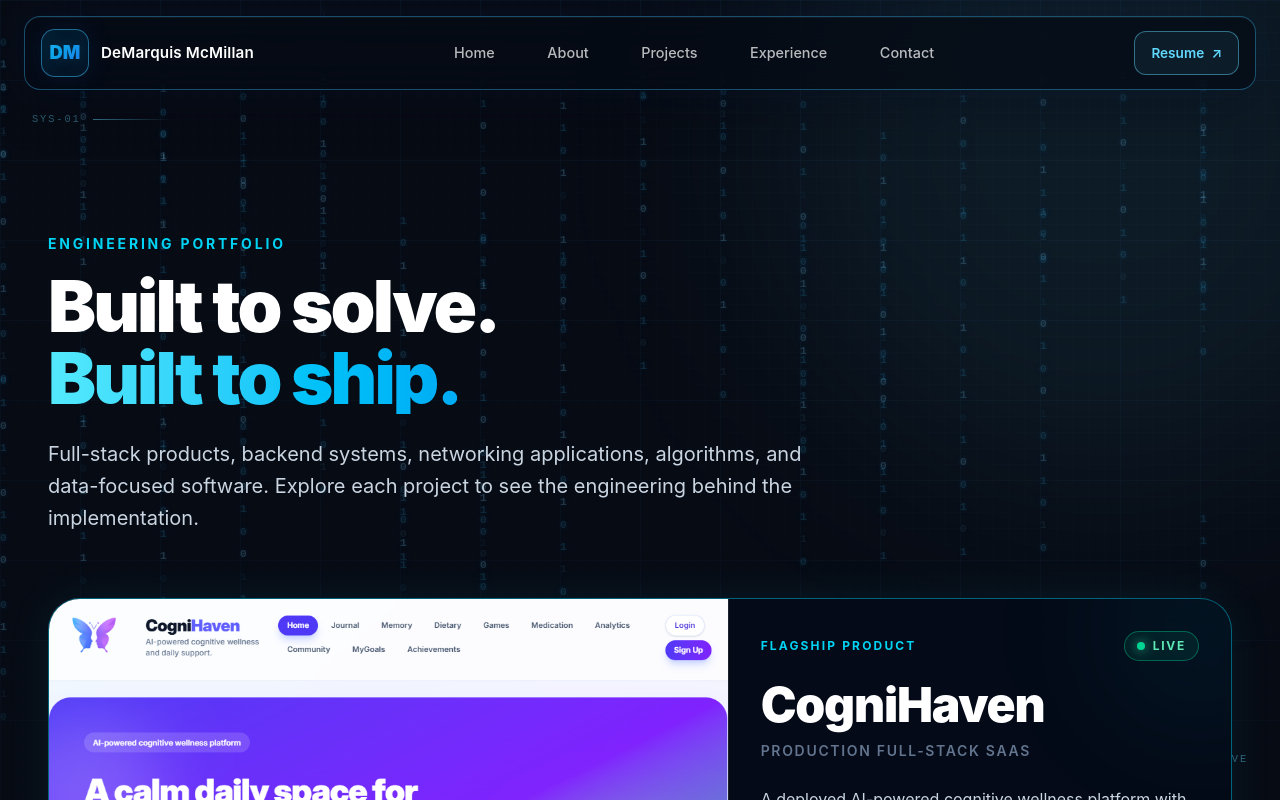
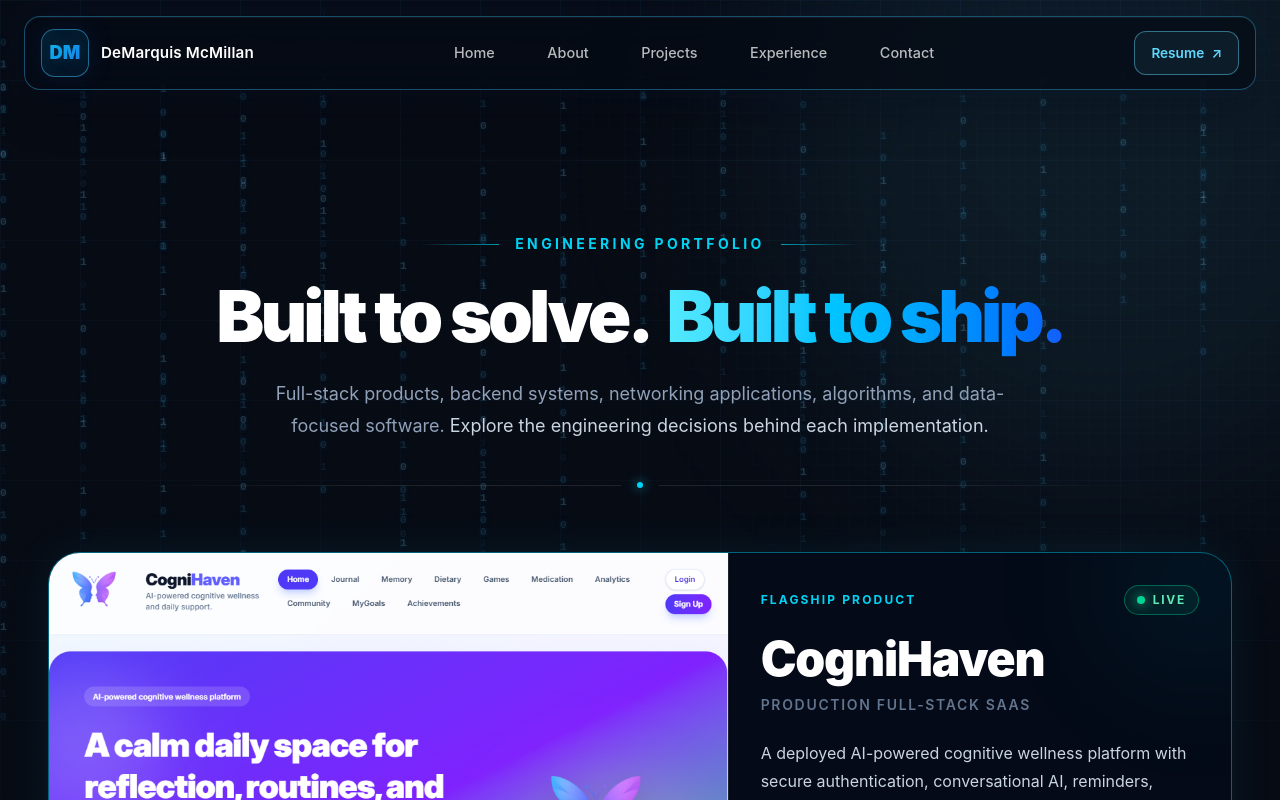
Before and after one commit to dmm-dev228/DeMarquisMcMillan-dev, a React (Vite) app: page /projects in a window 1280 px wide. Shown: the top 800 px of the page. Built offline with nearby package versions, Linux system fonts and the light colour scheme.

Commit message:
feat(portfolio): complete experience and Munchify project updates

```diff
--- a/src/layouts/BlueprintBackground.jsx
+++ b/src/layouts/BlueprintBackground.jsx
@@ -9,7 +9,6 @@
  * - Blueprint grid
  * - Ambient cyan glow
  * - Animated binary rain
- * - Fixed architectural annotations
  *
  * The entire background is decorative and hidden from assistive technology.
  * ============================================================================
@@ -46,7 +45,6 @@
             {/* Engineering grid */}
             <div className="blueprint-background__grid" />
 
-            {/* Animated binary rain */}
             {/* Far binary layer */}
             <div className="blueprint-background__binary blueprint-background__binary--far">
                 {binaryColumns.map((binary, index) => (
@@ -60,7 +58,9 @@
                         }}
                     >
                         {binary.split("").map((digit, digitIndex) => (
-                <span key={digitIndex}>{digit}</span>
+                            <span key={digitIndex}>
+                                {digit}
+                            </span>
                         ))}
                     </span>
                 ))}
@@ -79,7 +79,9 @@
                         }}
                     >
                         {binary.split("").map((digit, digitIndex) => (
-                <span key={digitIndex}>{digit}</span>
+                            <span key={digitIndex}>
+                                {digit}
+                            </span>
                         ))}
                     </span>
                 ))}
@@ -98,21 +100,12 @@
                         }}
                     >
                         {binary.split("").map((digit, digitIndex) => (
-                <span key={digitIndex}>{digit}</span>
+                            <span key={digitIndex}>
+                                {digit}
+                            </span>
                         ))}
                     </span>
                 ))}
-</div>
-
-            {/* Fixed engineering annotations */}
-            <div className="blueprint-background__annotation blueprint-background__annotation--top-left">
-                <span>SYS-01</span>
-                <div className="blueprint-background__annotation-line" />
-            </div>
-
-            <div className="blueprint-background__annotation blueprint-background__annotation--bottom-right">
-                <span>ARCHITECTURE / ACTIVE</span>
-                <div className="blueprint-background__annotation-line" />
             </div>
         </div>
     );
--- a/src/pages/Projects.jsx
+++ b/src/pages/Projects.jsx
@@ -129,7 +129,7 @@
                     Page Introduction
                 ============================================================= */}
                 <motion.header
-                    className="max-w-4xl"
+    className="mx-auto max-w-6xl"
     initial={{
         opacity: 0,
         y: 24,
@@ -143,23 +143,49 @@
         ease: [0.22, 1, 0.36, 1],
     }}
 >
-                    <p className="text-sm font-bold uppercase tracking-[0.2em] text-cyan-400">
+    {/* Eyebrow */}
+    <div className="flex items-center justify-center gap-4">
+        <span
+            aria-hidden="true"
+            className="h-px w-12 bg-gradient-to-r from-transparent to-cyan-400/70 sm:w-20"
+        />
+
+        <p className="text-xs font-bold uppercase tracking-[0.24em] text-cyan-400 sm:text-sm">
             Engineering Portfolio
         </p>
 
-                    <h1 className="mt-4 text-5xl font-black tracking-[-0.04em] text-white sm:text-6xl lg:text-7xl">
+        <span
+            aria-hidden="true"
+            className="h-px w-12 bg-gradient-to-l from-transparent to-cyan-400/70 sm:w-20"
+        />
+    </div>
+
+    {/* Main headline */}
+    <h1 className="mx-auto mt-7 max-w-5xl text-center text-5xl font-black leading-[0.95] tracking-[-0.055em] text-white sm:text-6xl lg:text-7xl">
         Built to solve.
-                        <span className="block bg-gradient-to-r from-cyan-300 via-sky-500 to-blue-800 bg-clip-text text-transparent">
+        <span className="ml-3 bg-gradient-to-r from-cyan-300 via-sky-400 to-blue-600 bg-clip-text text-transparent sm:ml-4">
             Built to ship.
         </span>
     </h1>
 
-                    <p className="mt-6 max-w-3xl text-lg leading-8 text-slate-300 sm:text-xl">
-                        Full-stack products, backend systems, networking
-                        applications, algorithms, and data-focused software.
-                        Explore each project to see the engineering behind the
-                        implementation.
+    {/* Supporting copy */}
+    <p className="mx-auto mt-7 max-w-3xl text-center text-base leading-8 text-slate-400 sm:text-lg">
+        Full-stack products, backend systems, networking applications,
+        algorithms, and data-focused software.
+        <span className="text-slate-300">
+            {" "}
+            Explore the engineering decisions behind each implementation.
+        </span>
     </p>
+
+    {/* Bottom accent */}
+    <div className="mx-auto mt-10 flex max-w-5xl items-center gap-4">
+        <div className="h-px flex-1 bg-gradient-to-r from-transparent via-white/10 to-white/10" />
+
+        <span className="h-1.5 w-1.5 rounded-full bg-cyan-400 shadow-[0_0_12px_rgba(34,211,238,0.9)]" />
+
+        <div className="h-px flex-1 bg-gradient-to-l from-transparent via-white/10 to-white/10" />
+    </div>
 </motion.header>
 
                 {/* ============================================================
```
Lines whose indentation alone changed are shown as unchanged.
